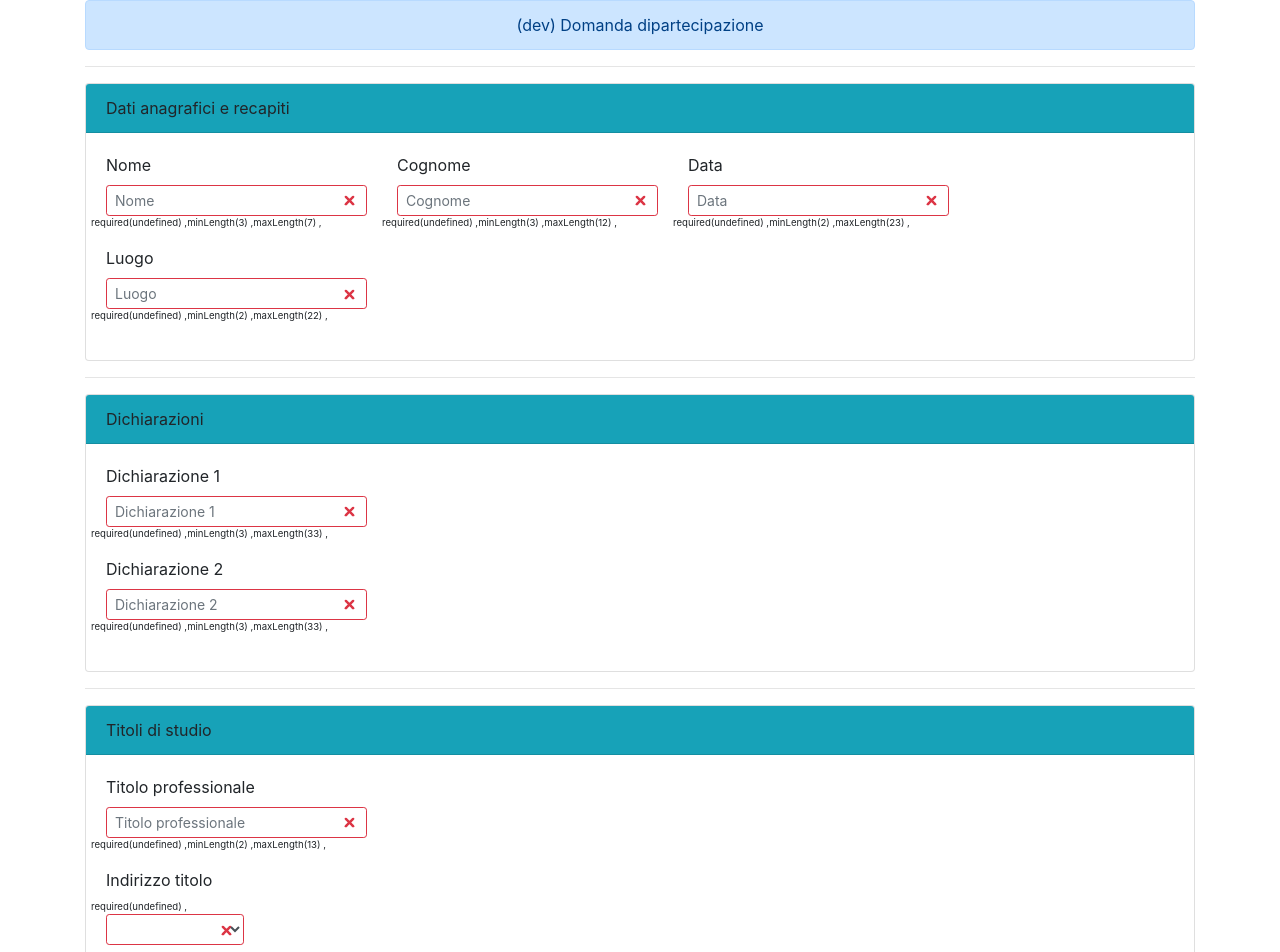
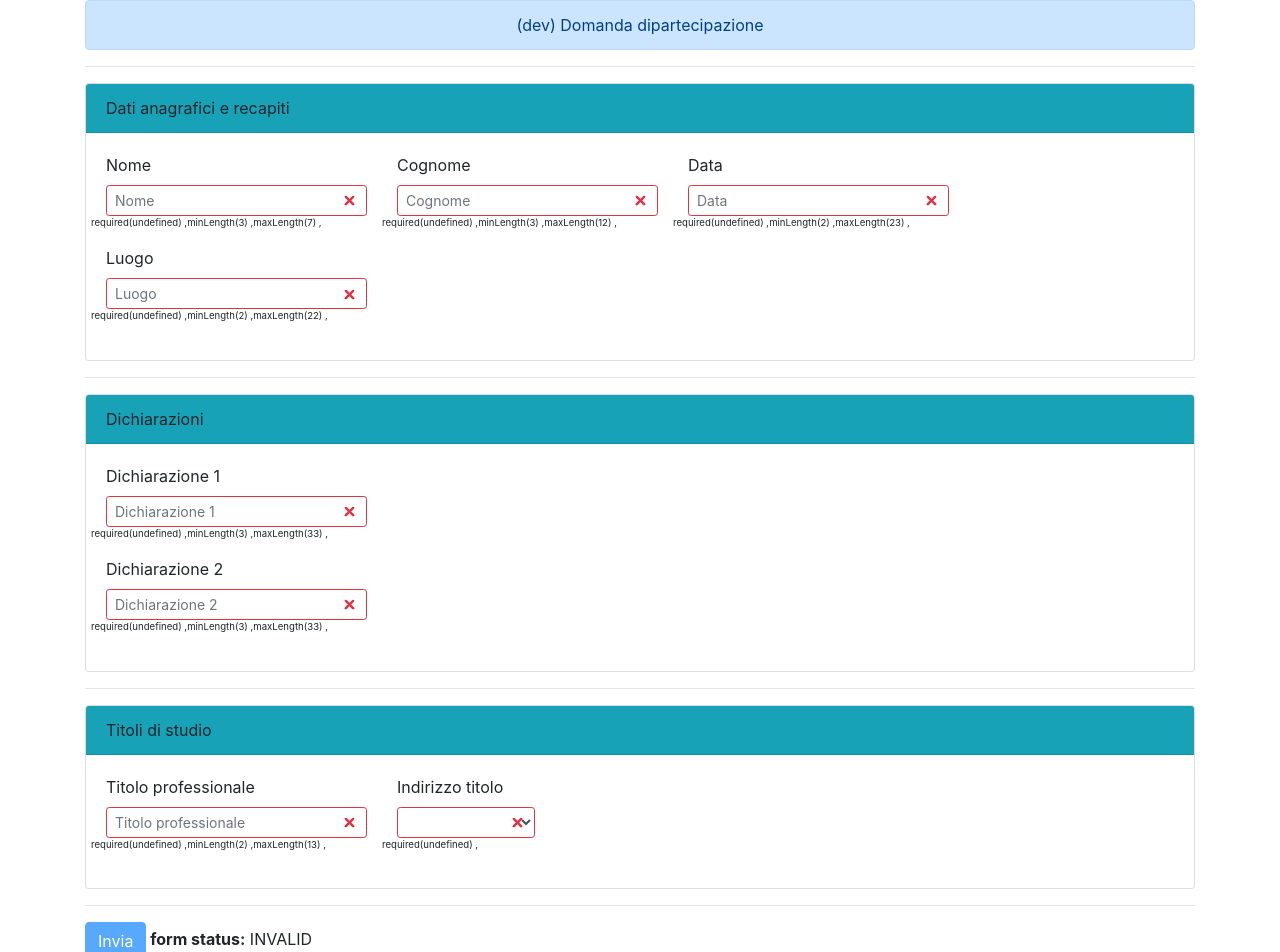
Before and after one commit to tdifiori/testFormBuilder, an Angular app: page / in a window 1280 px wide. Shown: the top 952 px of the page. Built offline with nearby package versions, Linux system fonts and the light colour scheme.

Commit message:
4 files modified

```diff
--- a/src/app/Shared/control/control.component.ts
+++ b/src/app/Shared/control/control.component.ts
@@ -8,9 +8,9 @@ import { FormGroup } from '@angular/forms';
 <div class="col" >
   <div [ngSwitch]="field.type" [formGroup]="group">
 
+
     <div  *ngSwitchCase="'text'" class="form-group" >
       <label >{{field.label}}</label>
-
         <input
           [ngClass]= "{
             'is-invalid': group.controls[field.key].status === 'INVALID',
@@ -44,11 +44,6 @@ import { FormGroup } from '@angular/forms';
 
     <div *ngSwitchCase="'select'" >
       <label>{{field.label}}</label>
-      <div class="row" >
-          <div *ngFor="let rule of field.rules" style="font-size:0.6em;">
-            {{rule.type + "("+ rule.value+")  ,  " }}
-          </div>
-        </div>
         <select
           [ngClass]= "{
               'is-invalid': group.controls[field.key].status === 'INVALID',
@@ -57,11 +52,18 @@ import { FormGroup } from '@angular/forms';
           formControlName="{{field.key}}"
           name="{{field.key}}"
           class="form-control form-control-sm" >
-          <option *ngFor="let select of field.options" value={{select.value}}
-          >{{select.title}}
+          <option *ngFor="let select of field.options" value={{select.value}}>
+            {{select.title}}
           </option>
         </select>
+          <div class="row" >
+            <div *ngFor="let rule of field.rules" style="font-size:0.6em;">
+              {{rule.type + "("+ rule.value+")  ,  " }}
             </div>
+          </div>
+    </div>
+
+
   </div>
 </div>
   `,
--- a/src/app/Shared/row/row.component.ts
+++ b/src/app/Shared/row/row.component.ts
@@ -4,9 +4,9 @@ import { FormGroup } from '@angular/forms';
 @Component({
   selector: 'app-row',
   template: `
-   <div class="row">
+  <div class="row">
     <app-control *ngFor="let field of fields" [field]=field  [group]="group" ></app-control>
-    </div>
+  </div>
   `,
   styleUrls: ['./row.component.css']
 })
--- a/src/app/Shared/section/section.component.ts
+++ b/src/app/Shared/section/section.component.ts
@@ -9,10 +9,8 @@ import { FormGroup } from '@angular/forms';
   <div class="card">
     <div class="card-header bg-info" >{{config.title}}</div>
       <div class="card-body">
-
           <app-row *ngFor="let rows of config.rows" [fields] = rows.fields  [group]="group" ></app-row>
-
-    </div><!-- end card body -->
+      </div>
   </div>
   <hr>
   `,
--- a/src/app/mock/formconfig.ts
+++ b/src/app/mock/formconfig.ts
@@ -106,11 +106,7 @@
                 {'type':"minLength",'value':2},
                 {'type':"maxLength",'value':13}
               ]
-            }
-          ]
-        },
-        {
-          "fields": [
+            },
             {
               "label": "Indirizzo titolo",
               "type": "select",
```
Lines whose indentation alone changed are shown as unchanged.
